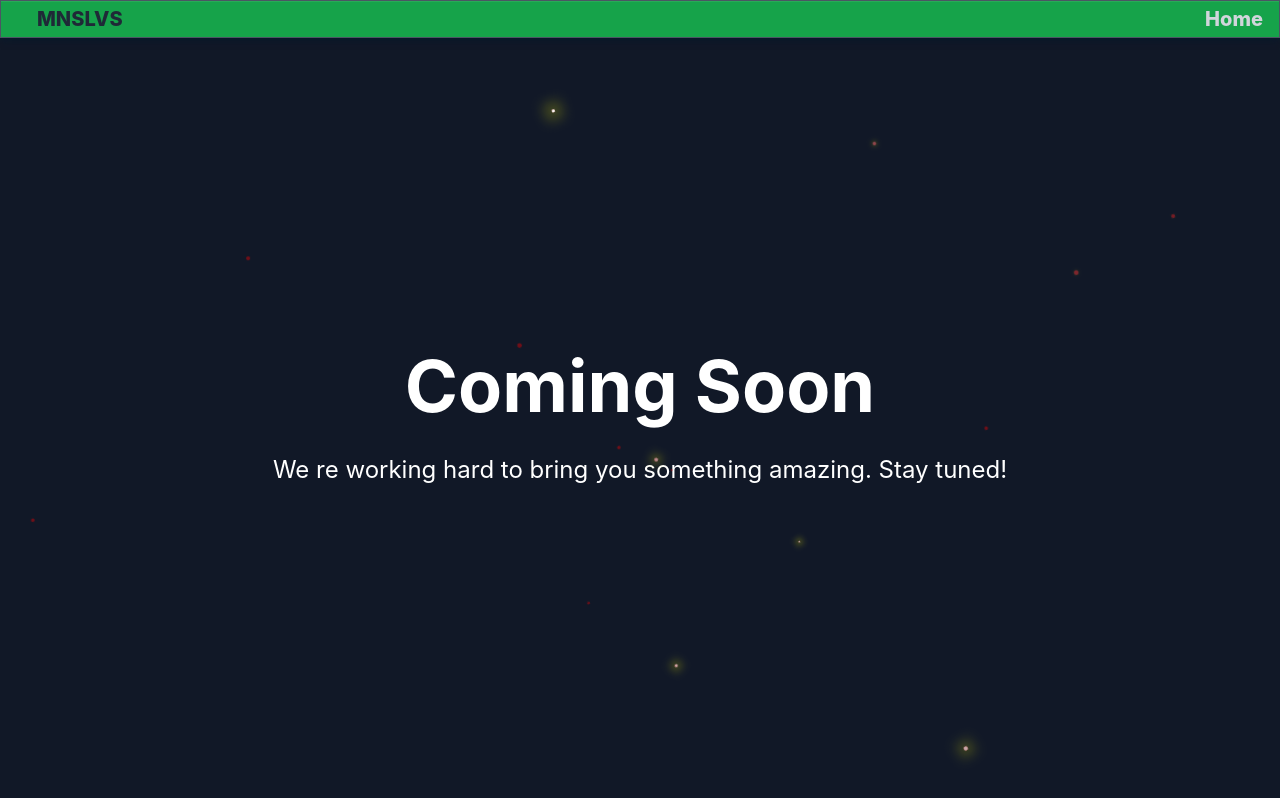
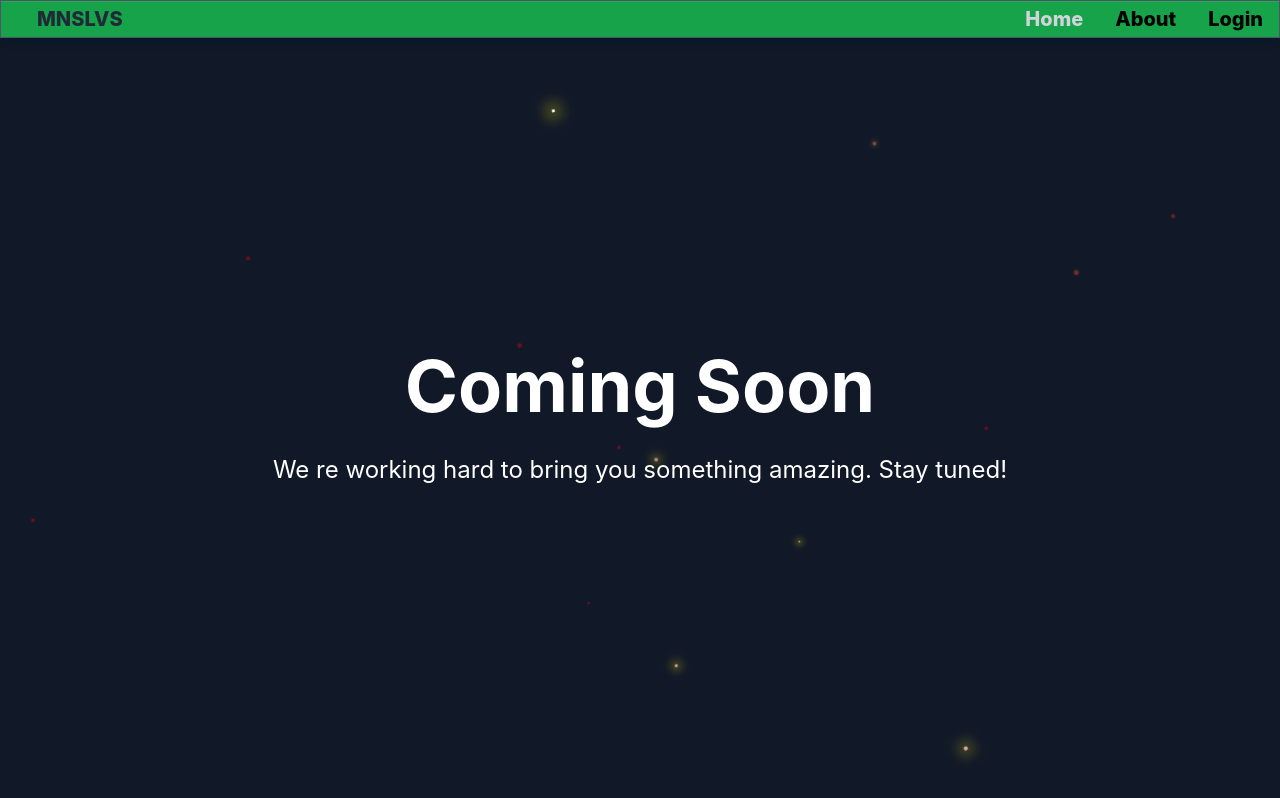
Before and after one commit to emonsalves/AWS-Frontend, a React (Vite) app: page /#/ in a window 1280 px wide. Built offline with nearby package versions, Linux system fonts and the light colour scheme; what tailwindcss-animated would draw is missing.

Commit message:
Add missing menu items to PublicNavbar

```diff
--- a/src/components/navbars/PublicNavbar.jsx
+++ b/src/components/navbars/PublicNavbar.jsx
@@ -8,8 +8,8 @@ const NavPublic = () => {
 
     const menuItems = [
         { text: "Home", path: "/" },
-        // { text: "About", path: "/about" },
-        // { text: "Login", path: "/login" },
+        { text: "About", path: "/about" },
+        { text: "Login", path: "/login" },
     ];
 
     const handleMobileMenuToggle = () => {
```
